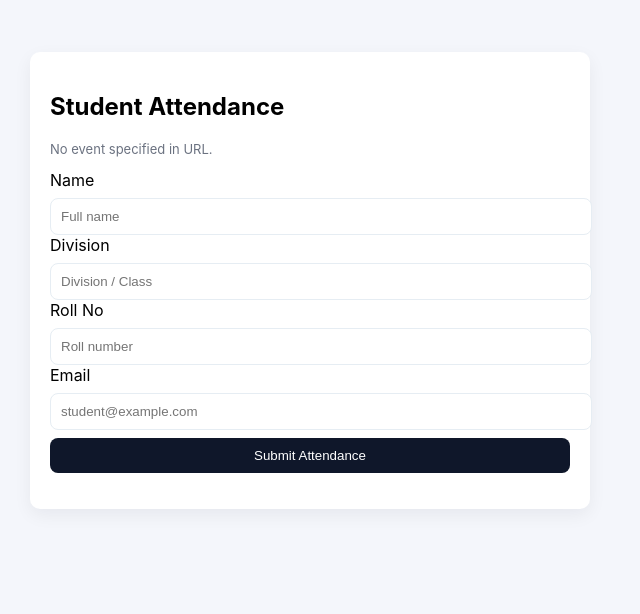
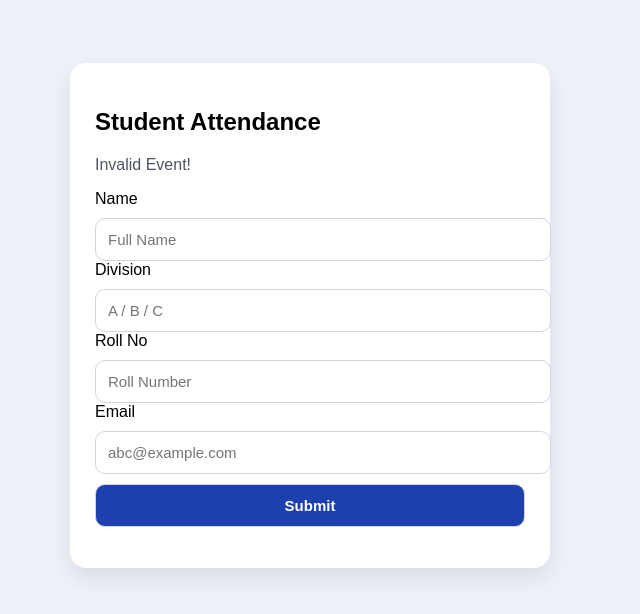
Before and after one commit to yashyewale0601-sketch/attendance, a plain HTML site: page student.html in a window 1280 px wide. Shown: the whole page, without its empty margins (330-970 px from the left). Drawn offline with nearby package versions, Linux system fonts and the light colour scheme.

Commit message:
Refactor student attendance form layout and styles
Updated the student attendance form with new styles and improved functionality.

```diff
--- a/student.html
+++ b/student.html
@@ -2,105 +2,131 @@
 <html>
 <head>
 <meta charset="utf-8"/>
-  <title>Student Attendance Form</title>
+<title>Attendance Form</title>
 
-  <!-- Supabase JS -->
 <script src="https://cdn.jsdelivr.net/npm/@supabase/supabase-js@2/dist/umd/supabase.min.js"></script>
 
 <style>
-    body{font-family:Inter,system-ui,Segoe UI,Roboto,Arial;background:#f4f6fb;padding:24px}
-    .card{max-width:520px;margin:20px auto;background:#fff;padding:20px;border-radius:10px;box-shadow:0 6px 18px rgba(10,15,30,0.06)}
-    input,button{width:100%;padding:10px;margin-top:8px;border-radius:8px;border:1px solid #e6edf3}
-    button{background:#0f172a;color:#fff;border:none;cursor:pointer}
-    .small{font-size:13px;color:#6b7280}
+  body{
+    font-family:"Poppins",sans-serif;
+    background:#eef1f7;
+    padding:25px;
+  }
+
+  .card{
+    max-width:430px;
+    margin:30px auto;
+    background:white;
+    padding:25px;
+    border-radius:16px;
+    box-shadow:0 10px 25px rgba(0,0,0,0.09);
+    animation:fadeIn 0.4s ease;
+  }
+
+  @keyframes fadeIn {
+    from{opacity:0; transform:translateY(10px);}
+    to{opacity:1; transform:translateY(0);}
+  }
+
+  input,button{
+    width:100%;
+    padding:12px;
+    margin-top:10px;
+    border-radius:10px;
+    border:1px solid #d1d5db;
+    font-size:15px;
+    transition:0.2s;
+  }
+
+  input:focus{
+    border-color:#6366f1;
+    box-shadow:0 0 5px rgba(99,102,241,0.3);
+  }
+
+  button{
+    background:#1e40af;
+    color:white;
+    font-weight:600;
+    cursor:pointer;
+  }
+
+  button:hover{
+    background:#1d3bb8;
+  }
+
+  #msg{
+    margin-top:10px;
+    color:#10b981;
+    font-weight:600;
+  }
+
 </style>
 </head>
+
 <body>
+
 <div class="card">
   <h2>Student Attendance</h2>
-    <p class="small" id="eventInfo">Loading event…</p>
+  <p id="eventInfo" style="color:#4b5563;">Loading event...</p>
 
   <label>Name</label>
-    <input id="name" placeholder="Full name">
+  <input id="name" placeholder="Full Name">
 
   <label>Division</label>
-    <input id="division" placeholder="Division / Class">
+  <input id="division" placeholder="A / B / C">
 
   <label>Roll No</label>
-    <input id="roll_no" placeholder="Roll number">
+  <input id="roll" placeholder="Roll Number">
 
   <label>Email</label>
-    <input id="email" placeholder="student@example.com" type="email">
+  <input id="email" type="email" placeholder="abc@example.com">
 
-    <button id="submitBtn">Submit Attendance</button>
+  <button id="submitBtn">Submit</button>
 
-    <p id="msg" style="color:green;margin-top:10px"></p>
+  <p id="msg"></p>
 </div>
 
 <script>
-  // Your Supabase Credentials
-  const SUPABASE_URL = "https://qdfwzuttffkpitplisop.supabase.co";
-  const SUPABASE_KEY = "eyJhbGciOiJIUzI1NiIsInR5cCI6IkpXVCJ9.eyJpc3MiOiJzdXBhYmFzZSIsInJlZiI6InFkZnd6dXR0ZmZrcGl0cGxpc29wIiwicm9sZSI6ImFub24iLCJpYXQiOjE3NjI5MzQ3NzMsImV4cCI6MjA3ODUxMDc3M30.ruo0v0XVE5RvUn_nvL0VlZwg3eh2VJnN2K_-0eCBWOI";   // Replace with your anon key
+const SUPABASE_URL="https://qdfwzuttffkpitplisop.supabase.co";
+const SUPABASE_KEY="eyJhbGciOiJIUzI1NiIsInR5cCI6IkpXVCJ9.eyJpc3MiOiJzdXBhYmFzZSIsInJlZiI6InFkZnd6dXR0ZmZrcGl0cGxpc29wIiwicm9sZSI6ImFub24iLCJpYXQiOjE3NjI5MzQ3NzMsImV4cCI6MjA3ODUxMDc3M30.ruo0v0XVE5RvUn_nvL0VlZwg3eh2VJnN2K_-0eCBWOI";
+const supabaseClient=supabase.createClient(SUPABASE_URL,SUPABASE_KEY);
 
-  // ❗ CORRECT CLIENT CALL (was wrong in your file)
-  const supabaseClient = supabase.createClient(SUPABASE_URL, SUPABASE_KEY);
+const EVENT_ID=new URLSearchParams(location.search).get("event");
 
-  // Get event ID from URL
-  const params = new URLSearchParams(window.location.search);
-  const EVENT_ID = params.get('event');
-
-  // Load Event Info
-  async function showEventInfo() {
-    if(!EVENT_ID) {
-      document.getElementById('eventInfo').innerText = 'No event specified in URL.';
+async function loadEvent(){
+  if(!EVENT_ID){
+    eventInfo.innerText="Invalid Event!";
     return;
   }
-
-    const { data, error } = await supabaseClient
-      .from('events')
-      .select('title,event_date')
-      .eq('id', EVENT_ID)
-      .single();
-
-    if(error) {
-      console.log("Event load error:", error);
-      document.getElementById('eventInfo').innerText = `Event ID: ${EVENT_ID}`;
-    }
-    else {
-      document.getElementById('eventInfo').innerText =
-        `Event: ${data.title} — ${data.event_date}`;
+  const {data,error}=await supabaseClient.from("events").select("*").eq("id",EVENT_ID).single();
+  if(data){
+    eventInfo.innerText=`Event: ${data.title} (${data.event_date})`;
   }
 }
+loadEvent();
 
-  showEventInfo();
+document.getElementById("submitBtn").onclick=async()=>{
+  const name=document.getElementById("name").value.trim();
+  const division=document.getElementById("division").value.trim();
+  const roll=document.getElementById("roll").value.trim();
+  const email=document.getElementById("email").value.trim();
 
-  // Submit Attendance
-  document.getElementById('submitBtn').addEventListener('click', async () => {
+  if(!name || !division || !roll || !email)
+    return alert("Fill all fields!");
 
-    const name = document.getElementById('name').value.trim();
-    const division = document.getElementById('division').value.trim();
-    const roll_no = document.getElementById('roll_no').value.trim();
-    const email = document.getElementById('email').value.trim();
-
-    if(!EVENT_ID) return alert('Event missing in URL.');
-    if(!name || !division || !roll_no || !email) return alert('Fill all fields.');
-
-    const { error } = await supabaseClient.from('attendance').insert([{
-      event_id: EVENT_ID,
-      name,
-      division,
-      roll_no,
-      email
+  const {error}=await supabaseClient.from("attendance").insert([{
+    event_id:EVENT_ID,
+    name,division,roll_no:roll,email
   }]);
 
-    if(error) {
-      alert("Error: " + error.message);
-      console.log("Insert error:", error);
-    } else {
-      document.getElementById('msg').innerText = "Attendance Recorded ✔";
-      document.getElementById('submitBtn').disabled = true;
+  if(error){
+    alert("Error: "+error.message);
+  }else{
+    msg.innerText="Attendance Submitted ✔";
+    submitBtn.disabled=true;
+    submitBtn.style.opacity="0.7";
   }
-  });
+};
 </script>
 
 </body>
```
Lines whose indentation alone changed are shown as unchanged.
